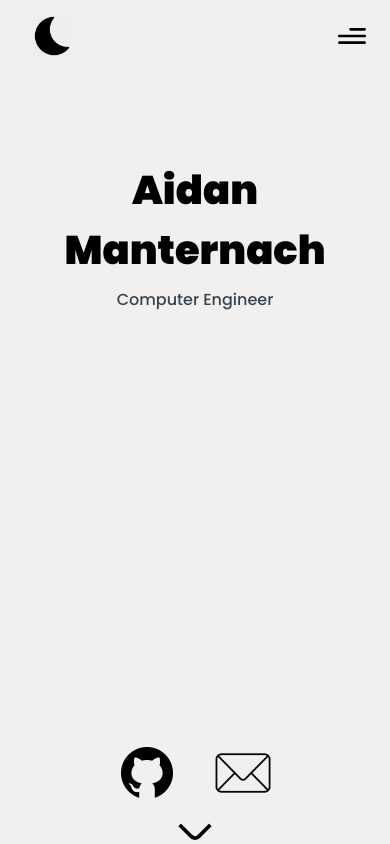
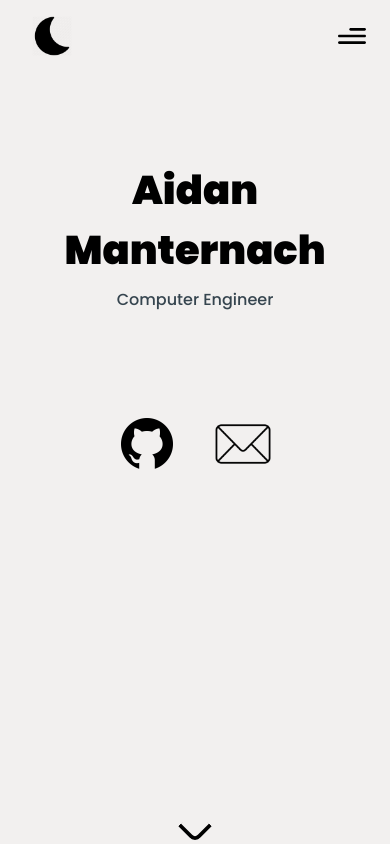
Before and after one commit to aidanmanternach/aidanmanternach.github.io, a React (Vite) app: page / in a window 390 px wide. Shown: the top 844 px of the page. Built offline with nearby package versions, Linux system fonts and the light colour scheme.

Commit message:
Fix icon scroll

```diff
--- a/src/components/Hero.jsx
+++ b/src/components/Hero.jsx
@@ -19,7 +19,7 @@ const Hero = () => {
           </p>
         </div>
 
-        <div className="fixed bottom-8 left-1/2 -translate-x-1/2 sm:static sm:left-auto sm:translate-x-0 sm:ml-auto sm:mr-[10%] flex flex-row sm:flex-col gap-8 mt-20 sm:mt-12 justify-center sm:justify-start items-center">
+        <div className="flex flex-row sm:flex-col gap-8 mx-auto sm:ml-auto sm:mr-[10%] mt-20 sm:mt-12 justify-center sm:justify-start items-center">
           <a href="https://github.com/aidanmanternach" target="_blank" rel="noopener noreferrer">
             <button className="bg-transparent p-0 transform hover:scale-105 transition duration-300">
               <img src={github} alt="GitHub" className={`w-16 h-16 ${theme === 'light' ? 'filter invert' : ''}`} />
```
